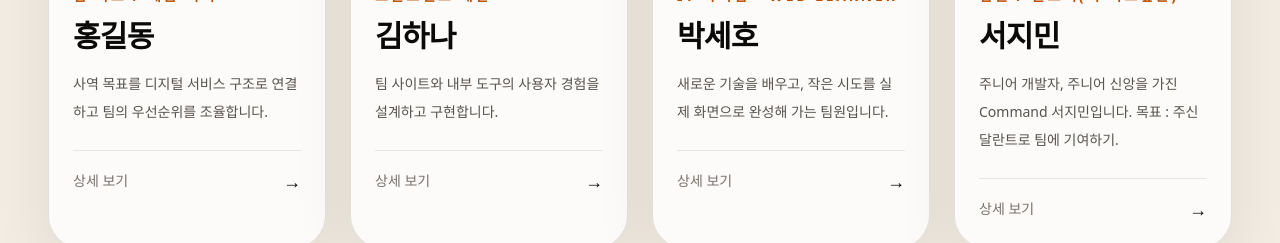
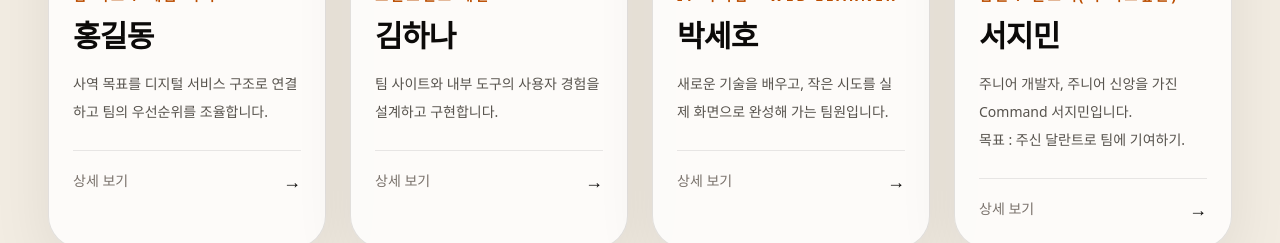
Before and after one commit to Ubique-Command/command-intro, a Next.js app: page /members in a window 1280 px wide. Shown: the part 667-910 px from the top of the page. Built offline with nearby package versions, Linux system fonts and the light colour scheme.

Commit message:
feat: add css - whitespace-pre-line

```diff
--- a/src/components/MemberCard.tsx
+++ b/src/components/MemberCard.tsx
@@ -40,7 +40,7 @@ export function MemberCard({ member, index }: MemberCardProps) {
         <h2 className="mt-3 text-3xl font-semibold tracking-tight text-stone-950">
           {member.name}
         </h2>
-        <p className="mt-4 line-clamp-3 text-sm leading-7 text-stone-600">
+        <p className="mt-4 line-clamp-3 whitespace-pre-line text-sm leading-7 text-stone-600">
           {member.bio}
         </p>
         <div className="mt-6 flex items-center justify-between border-t border-stone-200 pt-4">
```
